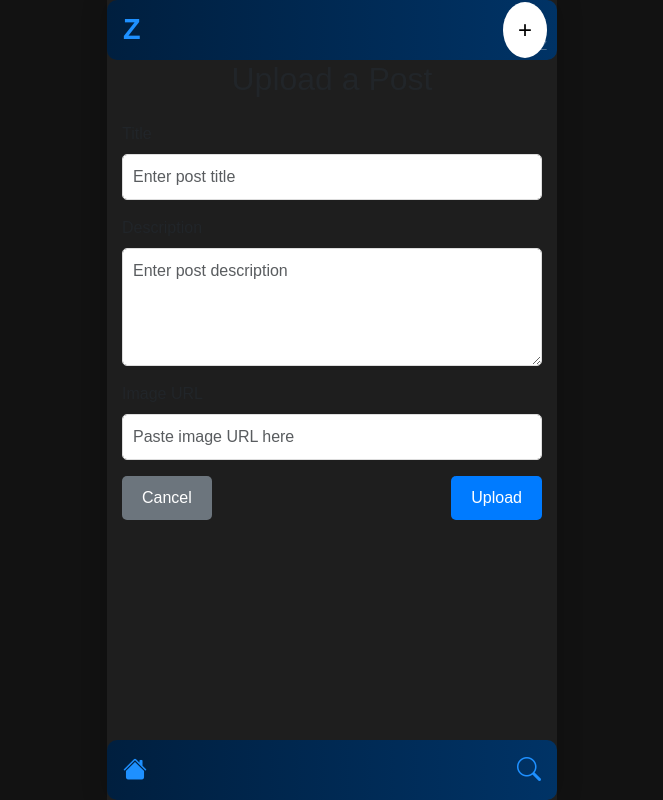
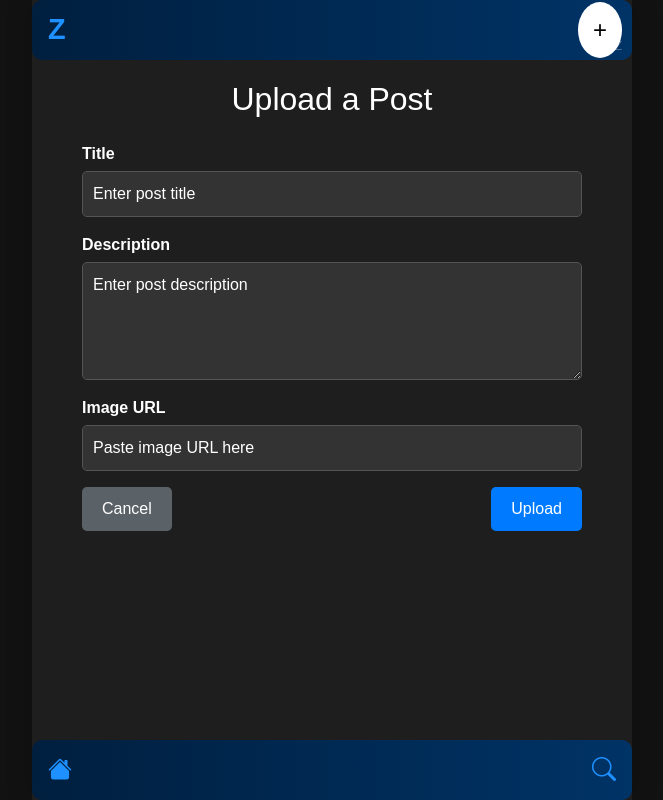
Before and after one commit to NateDeCod3/final-ui, a React (Vite) app: page /upload in a window 1280 px wide. Shown: the whole page, without its empty margins (308-971 px from the left). Built offline with nearby package versions, Linux system fonts and the light colour scheme.

Commit message:
Update App.css

```diff
--- a/src/styles/App.css
+++ b/src/styles/App.css
@@ -12,7 +12,7 @@ body {
 
 #root {
   width: 100%;
-  max-width: 450px;
+  max-width: 600px;
   height: 100vh;
   margin: 0 auto;
   box-shadow: 0 0 25px rgba(0, 0, 0, 0.2);
@@ -68,6 +68,33 @@ body.dark-mode .footer {
   background: linear-gradient(to right, #001f3f, #003366);
 }
 
+/* Content Container */
+.content-container {
+  display: flex;
+  flex-direction: column;
+  height: 100%;
+  padding: 20px;
+}
+
+.post-content {
+  flex: 1;
+  display: flex;
+  flex-direction: column;
+  justify-content: center;
+  text-align: center;
+}
+
+.action-buttons {
+  display: flex;
+  justify-content: flex-end;
+  gap: 10px;
+  margin-top: 20px;
+}
+
+.action-buttons button {
+  padding: 8px 12px;
+}
+
 /* Image container */
 .image-container {
   width: 100%;
@@ -75,6 +102,7 @@ body.dark-mode .footer {
   display: flex;
   justify-content: center;
   align-items: center;
+  position: relative;
 }
 
 .image-container img {
@@ -84,56 +112,145 @@ body.dark-mode .footer {
   border-radius: 10px;
 }
 
-/* Post card */
-.post-card {
+/* Text styles */
+.post-title {
+  font-size: 1.8rem;
+  margin-bottom: 15px;
+}
+
+.post-description {
+  font-size: 1.1rem;
+  line-height: 1.6;
+}
+
+/* Navigation buttons */
+.overlay-btn {
+  position: absolute;
+  top: 50%;
+  transform: translateY(-50%);
+  background-color: rgba(0, 0, 0, 0.5);
+  color: white;
+  border: none;
+  padding: 12px 18px;
+  border-radius: 50%;
+  font-size: 1.5rem;
+  cursor: pointer;
+  z-index: 10;
+}
+
+.overlay-btn.left {
+  left: 15px;
+}
+
+.overlay-btn.right {
+  right: 15px;
+}
+
+/* Form styles */
+.form-control {
   width: 100%;
-  height: auto;
-  min-height: 500px;
-  display: flex;
-  flex-direction: column;
-  justify-content: space-between;
-  padding: 15px;
+  padding: 10px;
+  margin-bottom: 15px;
+  border: 1px solid #ddd;
+  border-radius: 5px;
   box-sizing: border-box;
 }
 
-.post-header {
-  display: flex;
-  align-items: center;
-  margin-bottom: 15px;
-}
-
-.user-avatar {
-  width: 40px;
-  height: 40px;
-  border-radius: 50%;
-  margin-right: 10px;
-}
-
-.username {
+.form-label {
+  display: block;
+  margin-bottom: 5px;
   font-weight: bold;
 }
 
-.post-title {
-  font-size: 1.5rem;
-  margin: 10px 0;
+.alert {
+  padding: 10px;
+  margin-bottom: 15px;
+  border-radius: 5px;
+  text-align: center;
 }
 
-.post-description {
-  margin: 15px 0;
-  line-height: 1.5;
+.alert-success {
+  background-color: #d4edda;
+  color: #155724;
 }
 
-.actions {
-  display: flex;
-  justify-content: space-around;
-  margin-top: 20px;
+.alert-danger {
+  background-color: #f8d7da;
+  color: #721c24;
 }
 
-.actions button {
-  padding: 8px 15px;
+/* Buttons */
+.btn {
+  padding: 10px 20px;
   border: none;
   border-radius: 5px;
   cursor: pointer;
+  font-size: 1rem;
+}
+
+.btn-primary {
+  background-color: #007bff;
+  color: white;
+}
+
+.btn-secondary {
+  background-color: #6c757d;
+  color: white;
+}
+
+.btn-danger {
+  background-color: #dc3545;
+  color: white;
+}
+
+/* Dark mode text colors */
+body.dark-mode .post-title,
+body.dark-mode .post-description,
+body.dark-mode .username,
+body.dark-mode .form-label,
+body.dark-mode .form-control,
+body.dark-mode .form-control::placeholder,
+body.dark-mode .upload h2,
+body.dark-mode .edit h2,
+body.dark-mode .search h2 {
+  color: white !important;
+}
+
+body.dark-mode .form-control {
+  background-color: #333;
+  border-color: #555;
+}
+
+body.dark-mode .alert-info {
+  background-color: #004085;
+  color: white !important;
+}
+
+body.dark-mode .post-card,
+body.dark-mode .search .post-card {
+  background-color: #222;
+}
+
+body.dark-mode .btn-secondary {
+  background-color: #5a6268;
+}
+
+/* Upload, Edit, Search pages */
+.upload, .edit, .search {
+  padding: 20px;
+}
+
+.search input {
+  width: 100%;
+  padding: 10px;
+  margin-bottom: 20px;
+  border-radius: 5px;
+  border: 1px solid #ddd;
+}
+
+/* Results in search page */
+.results {
+  margin-top: 20px;
 }
 
 /* Delete confirmation popup */
@@ -187,83 +304,3 @@ body.dark-mode .footer {
   background-color: #ff4d4d;
   color: white;
 }
-
-/* Navigation buttons */
-.overlay-btn {
-  position: absolute;
-  top: 50%;
-  transform: translateY(-50%);
-  background-color: rgba(0, 0, 0, 0.5);
-  color: white;
-  border: none;
-  padding: 12px 18px;
-  border-radius: 50%;
-  font-size: 1.5rem;
-  cursor: pointer;
-  z-index: 10;
-}
-
-.overlay-btn.left {
-  left: 15px;
-}
-
-.overlay-btn.right {
-  right: 15px;
-}
-
-/* Form styles */
-.form-control {
-  width: 100%;
-  padding: 10px;
-  margin-bottom: 15px;
-  border: 1px solid #ddd;
-  border-radius: 5px;
-  box-sizing: border-box;
-}
-
-.alert {
-  padding: 10px;
-  margin-bottom: 15px;
-  border-radius: 5px;
-  text-align: center;
-}
-
-.alert-success {
-  background-color: #d4edda;
-  color: #155724;
-}
-
-.alert-danger {
-  background-color: #f8d7da;
-  color: #721c24;
-}
-
-/* Buttons */
-.btn {
-  padding: 10px 20px;
-  border: none;
-  border-radius: 5px;
-  cursor: pointer;
-}
-
-.btn-primary {
-  background-color: #007bff;
-  color: white;
-}
-
-.btn-secondary {
-  background-color: #6c757d;
-  color: white;
-}
-
-.btn-danger {
-  background-color: #dc3545;
-  color: white;
-}
-
-/* Dark mode text colors */
-body.dark-mode .post-title,
-body.dark-mode .post-description,
-body.dark-mode .username {
-  color: white;
-}
```
